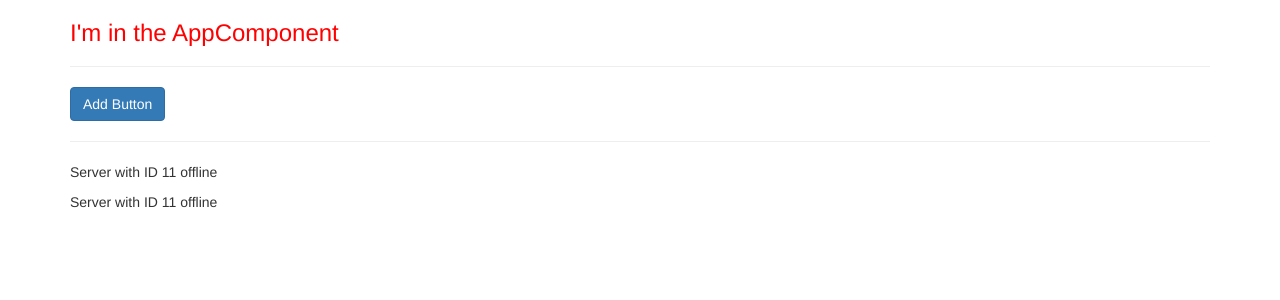
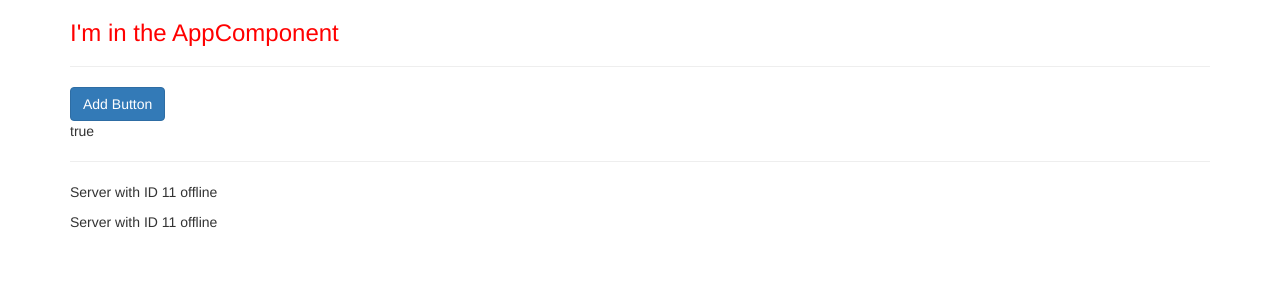
Before and after one commit to AkhilSharma78148/my-first-app, an Angular app: page / in a window 1280 px wide. Shown: the top 300 px of the page. Built offline with nearby package versions, Linux system fonts and the light colour scheme.

Commit message:
Property binding

```diff
--- a/src/app/servers/servers.component.html
+++ b/src/app/servers/servers.component.html
@@ -1,4 +1,5 @@
 <button class="btn btn-primary" [disabled]="!allowNewServer">Add Button</button>
+<p [innerText]="allowNewServer"></p>
 <hr>
 <app-server></app-server>
 <app-server></app-server>
--- a/src/app/servers/servers.component.ts
+++ b/src/app/servers/servers.component.ts
@@ -13,7 +13,6 @@ export class ServersComponent implements OnInit {
 
 	allowNewServer = false;
 
-
   	constructor() {
 		setTimeout(() => { //setTimeout javascript function using ES6 Arrow function
 			this.allowNewServer = true;
@@ -21,7 +20,7 @@ export class ServersComponent implements OnInit {
 
   	}
 
-  	// ngOnInit(): void {
-  	// }
+  	ngOnInit(): void {
+  	}
 
 }
```
